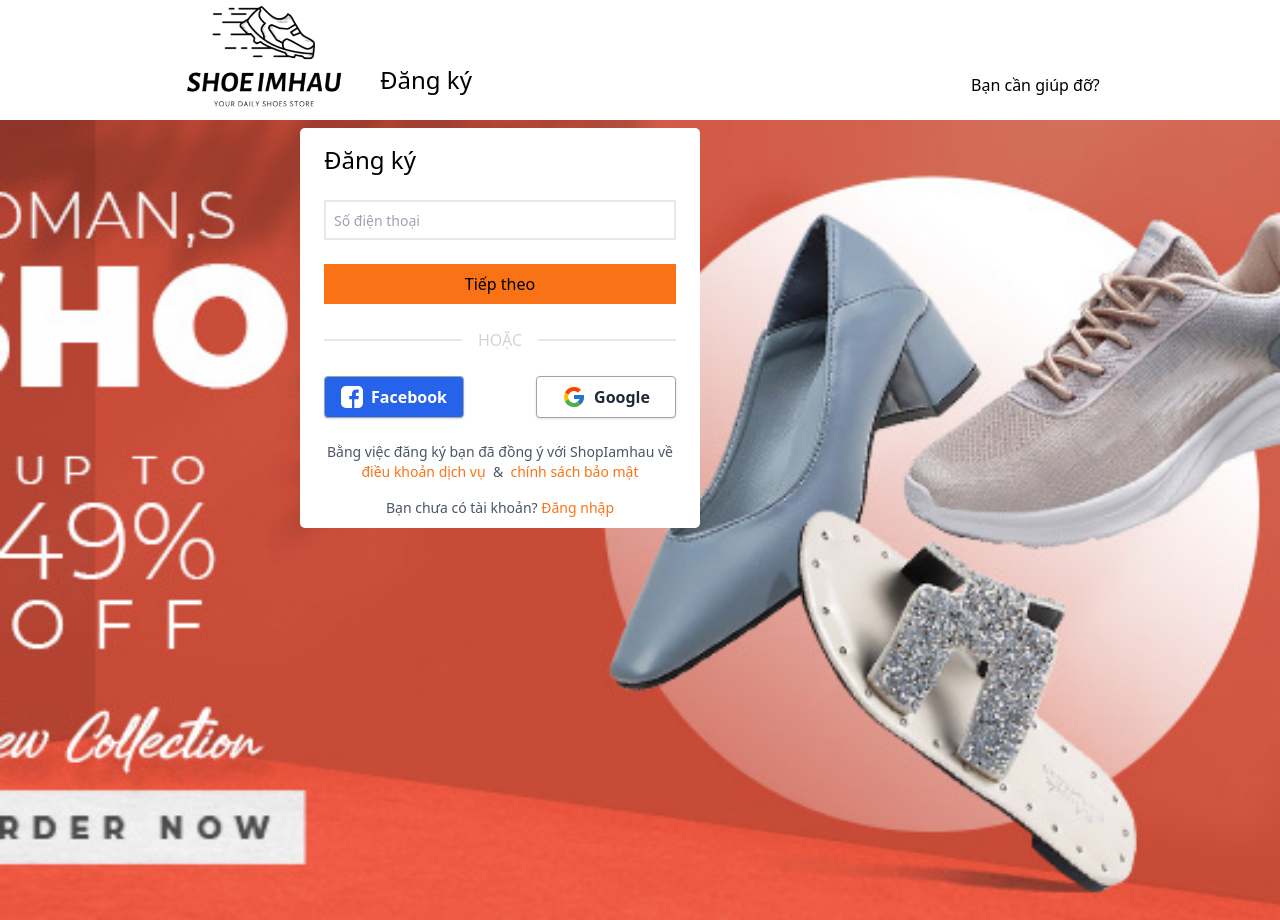
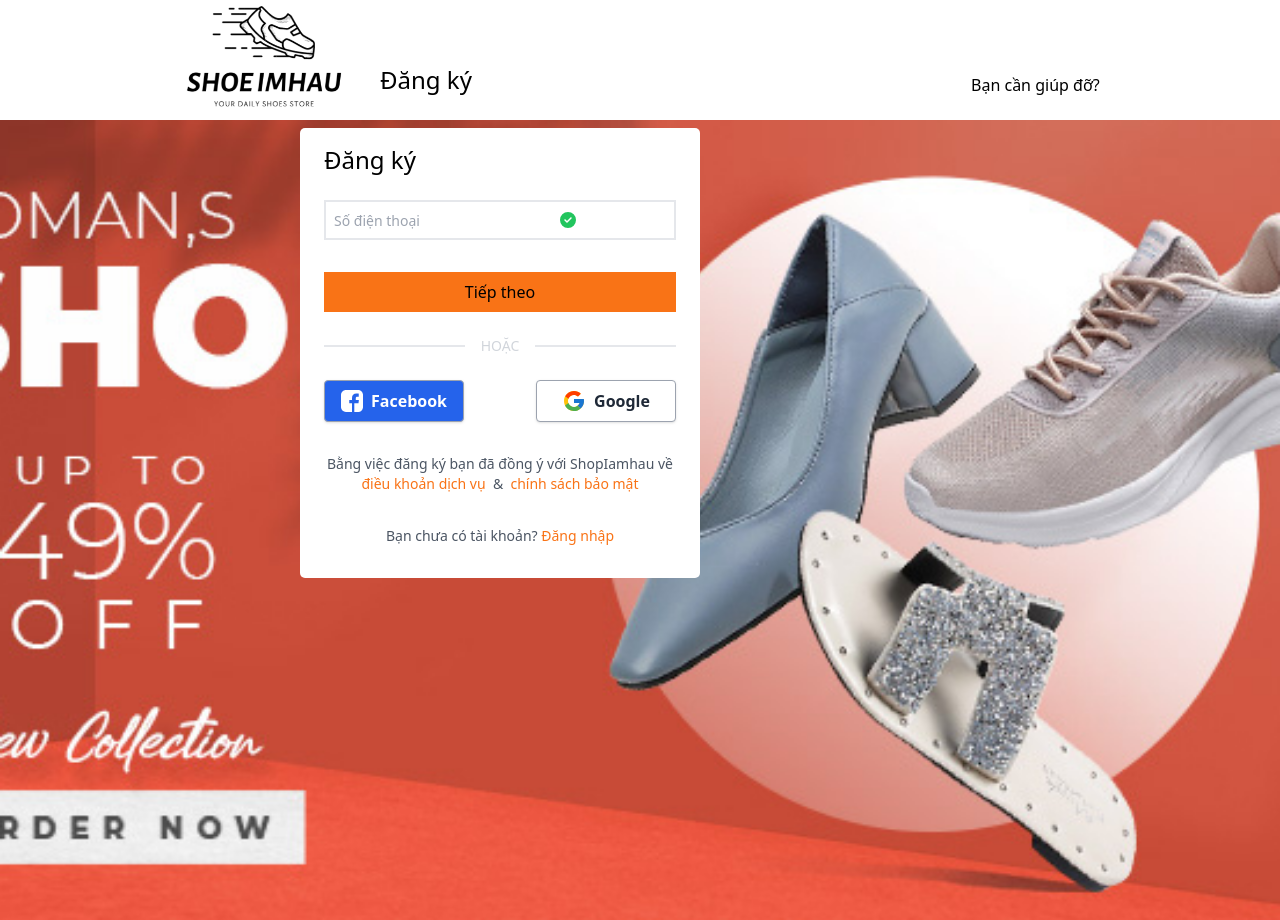
Before and after one commit to iamhaupv/shoe-shop-web, a React (Create React App) app: page /signup in a window 1280 px wide. Built offline with nearby package versions, Linux system fonts and the light colour scheme; no server answers.

Commit message:
regex form register

```diff
--- a/src/components/FormRegister.js
+++ b/src/components/FormRegister.js
@@ -1,24 +1,62 @@
-import React from "react";
-
+import React, { useState } from "react";
+import { FontAwesomeIcon } from "@fortawesome/react-fontawesome";
+import { faCircleCheck } from "@fortawesome/free-solid-svg-icons";
 export default function FormRegister({ title, value_button }) {
+  const [phone, setPhone] = useState(""); // phone
+  const [phoneError, setPhoneError] = useState(false); // phone error
+  const [iconPhone, setIconPhone] = useState(true); // icon phone
+  // regex phone
+  const regexPhone = (value) => {
+    const regex = /^(0[3|5|7|8|9]\d{8}|0\d{9})$/;
+    if (value === "" || !regex.test(value)) setPhoneError(true);
+    else setPhoneError(false);
+  };
+  // handle change phone
+  const handleChangePhone = (e) => {
+    regexPhone(e.target.value);
+    setPhone(e.target.value);
+  };
+  // handle blur phone
+  const handleBlurPhone = (e) => {
+    regexPhone(e.target.value);
+    setIconPhone(true);
+  };
   return (
-    <div className="h-[400px] w-[400px] bg-white rounded-[5px] shadow-gray-2xl mt-2 px-6">
+    <div className="h-[450px] w-[400px] bg-white rounded-[5px] shadow-gray-2xl mt-2 px-6">
       {/* div title */}
       <div className="mt-4">
         <span className="text-2xl">{title}</span>
       </div>
       {/* div phone */}
-      <div className="mt-6">
-        <input className="text-sm border-2 border-gray border-solid w-full h-10 px-2" placeholder="Số điện thoại" />
+      <div className="mt-6 flex items-center relative ">
+        <input
+          value={phone}
+          onChange={handleChangePhone}
+          onBlur={handleBlurPhone}
+          className={`text-sm border-2 border-gray border-solid w-full h-10 px-2 ${
+            phoneError ? "border-red-500 bg-red-50" : ""
+          }`}
+          placeholder="Số điện thoại"
+        />
+        {iconPhone &&
+          (phoneError ? (
+            <span className="text-sm text-red-500 absolute top-10">
+              Số điện thoại không hợp lệ
+            </span>
+          ) : (
+            <span className="absolute right-4 text-green-500 flex justify-center items-center right-[100px]">
+              <FontAwesomeIcon icon={faCircleCheck} />
+            </span>
+          ))}
       </div>
       {/* div submit */}
-      <div className="mt-6">
+      <div className="mt-8">
         <button className="bg-orange-500 w-full h-10">{value_button}</button>
       </div>
       {/* line */}
       <div className="flex items-center justify-center space-x-4 mt-6">
         <div className="h-0.5 w-[45%] bg-gray-200"></div>
-        <div className="text-gray-300">HOẶC</div>
+        <div className="text-gray-300 text-sm">HOẶC</div>
         <div className="h-0.5 w-[45%] bg-gray-200"></div>
       </div>
       {/* div button fb & gg */}
@@ -69,20 +107,22 @@ export default function FormRegister({ title, value_button }) {
         </div>
       </div>
       {/* description */}
-      <div className="mt-6 text-sm text-gray-600">
-        <p className="flex justify-center items-center">Bằng việc đăng ký bạn đã đồng ý với ShopIamhau về</p>
+      <div className="mt-8 text-sm text-gray-600">
+        <p className="flex justify-center items-center">
+          Bằng việc đăng ký bạn đã đồng ý với ShopIamhau về
+        </p>
         <p className="flex justify-center items-center">
           <a className="text-orange-500" href="fb.com">
             điều khoản dịch vụ
-          </a> &nbsp;{" "}
-          & &nbsp; {" "}
+          </a>{" "}
+          &nbsp; & &nbsp;{" "}
           <a className="text-orange-500" href="fb.com">
             chính sách bảo mật
           </a>
         </p>
       </div>
       {/* foreign login */}
-      <div className="mt-4 text-sm text-gray-600 flex justify-center items-center">
+      <div className="mt-8 text-sm text-gray-600 flex justify-center items-center">
         <span>
           Bạn chưa có tài khoản?{" "}
           <a className="text-orange-500" href="fb.com">
```
